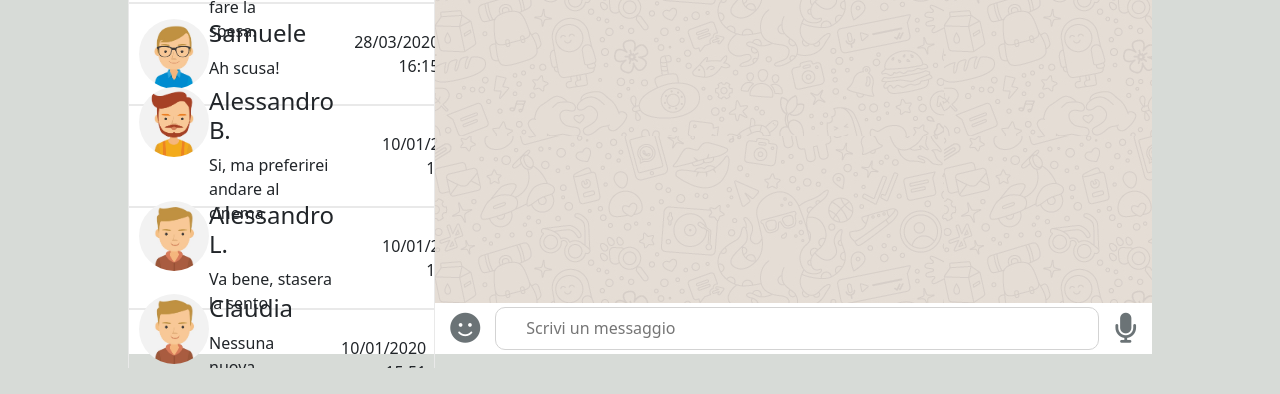
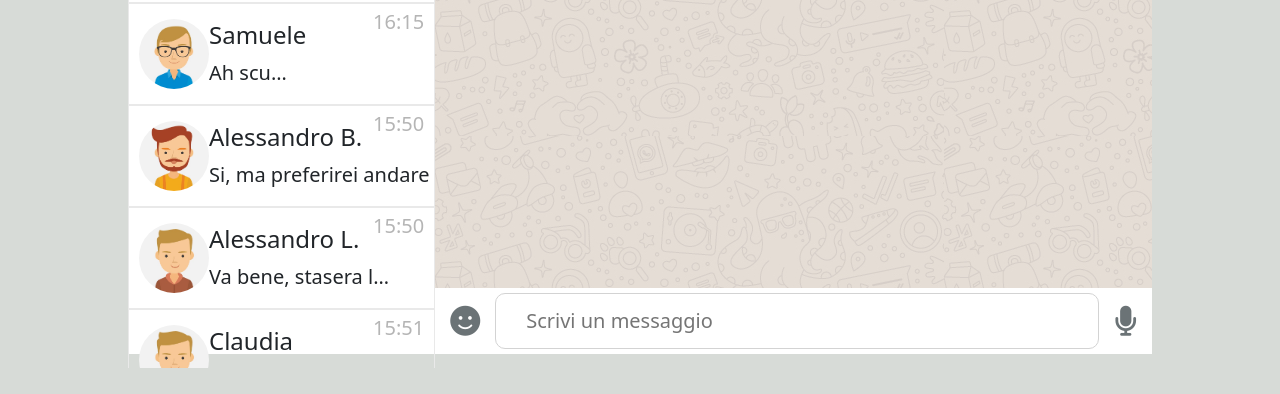
Before and after one commit to GiulioDangelo/vue-boolzapp, a plain HTML site: page index.html in a window 1280 px wide. Shown: the part 406-800 px from the top of the page. Drawn offline with nearby package versions, Linux system fonts and the light colour scheme.

Commit message:
style fix

```diff
--- a/index.html
+++ b/index.html
@@ -56,7 +56,7 @@
 
                     <div class="contact" v-for="(contact, i) in filter" :key="i" @click="activeChat(contact)">
 
-                        <div class="d-flex">
+                        <div class="d-flex align-items-center">
 
                             <div class="img-container">
                                 <img :src="contact.avatar" alt="">
@@ -69,7 +69,7 @@
 
                         </div>
 
-                        <div class="date ps-5 text-end"> {{ contact.messages[contact.messages.length - 1].date.slice(0,16) }} </div>
+                        <div class="date ps-5 text-end"> {{ contact.messages[contact.messages.length - 1].date.slice(10,16) }} </div>
 
                     </div>
                 </div>
--- a/style.css
+++ b/style.css
@@ -101,6 +101,7 @@ body{
 .contacts{
     height: 79%;
     overflow-y: scroll;
+    overflow-x: hidden;
 }
 
 .contacts :hover{
@@ -114,6 +115,22 @@ body{
     justify-content: space-between;
     align-items: center;
     border: 1px solid rgb(233, 233, 233);
+    font-size: 20px;
+    position: relative;
+}
+
+.contact .date{
+    position: absolute;
+    right: 10px;
+    top: 3px;
+    color:rgb(181, 181, 181) ;
+}
+
+.last-msg{
+    white-space: nowrap;
+    text-overflow: ellipsis;
+    overflow: hidden;
+    width: 80%;
 }
 
 .contact .img-container img{
@@ -173,6 +190,7 @@ body{
     border-radius: 10px;
     padding:0px 10px;
     font-size: 30px;
+    align-items: center;
 }
 
 .recived{
@@ -200,12 +218,13 @@ body{
 
 .footer-right{
     width: 100%;
-    height: 60px;
+    height: 80px;
     color: rgb(181, 181, 181);
     background-color: rgb(255, 255, 255);
     display: flex;
     align-items: center;
     justify-content: space-between;
+    font-size: 20px;
 }
 
 .footer-right input{
```
